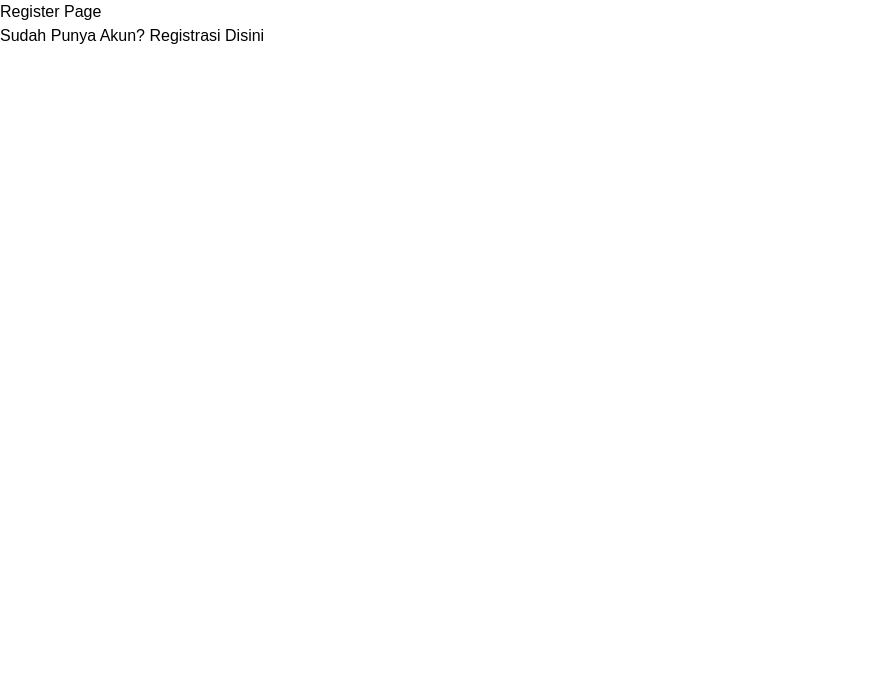
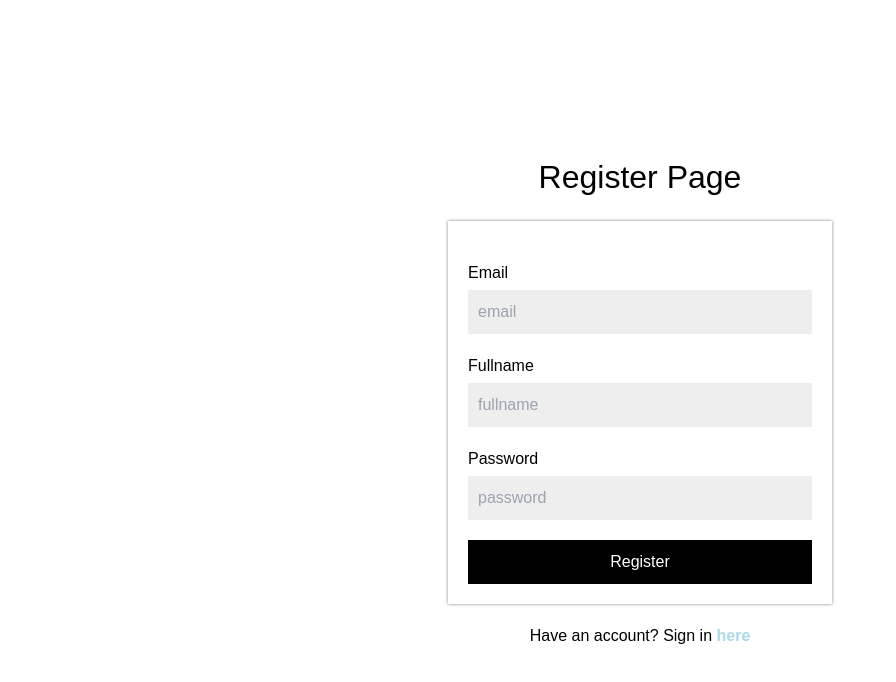
Before and after one commit to mazyogz/next-js-pages-router, a Next.js app: page /auth/register in a window 1280 px wide. Shown: the top 682 px of the page, without its empty margins (0-896 px from the left). Built offline with nearby package versions, Linux system fonts and the light colour scheme.

Commit message:
14. Styling Auth Register

```diff
--- a/src/pages/auth/register.tsx
+++ b/src/pages/auth/register.tsx
@@ -1,9 +1,9 @@
 import Link from "next/link";
+import RegisterView from "../../views/Auth/Register";
 const RegisterPage = () => {
   return (
     <div>
-      <h1>Register Page</h1>
-      <p>Sudah Punya Akun? Registrasi <Link href={"/auth/login"}>Disini</Link></p>
+      <RegisterView />
     </div>
   );
 };
--- /dev/null
+++ b/src/views/Auth/Register/Register.module.scss
@@ -0,0 +1,46 @@
+.register {
+    display: flex;
+    align-items: center;
+    justify-content: center;
+    flex-direction: column;
+    height: 100vh;
+    width: 100vw;
+
+    &__title {
+        font-size: 32px;
+        margin-bottom: 20px;
+    }
+
+    &__form {
+        width: 30%;
+        padding: 20px;
+        box-shadow: 0 0 3px rgba($color: #000000, $alpha: 0.5);
+        margin-bottom: 20px;
+
+        &__items {
+            display: flex;
+            flex-direction: column;
+            margin: 20px 0;
+
+            &__input {
+                padding: 10px;
+                background-color: #eee;
+                margin-top: 5px;
+            }
+
+            &__button {
+                background-color: #000000;
+                color: #fff;
+                width: 100%;
+                padding: 10px;
+            }
+        }
+    }
+
+    &__link {
+        a {
+            color: lightblue;
+            font-weight: bold;
+        }
+    }
+}
--- /dev/null
+++ b/src/views/Auth/Register/index.tsx
@@ -0,0 +1,62 @@
+import styles from "./Register.module.scss";
+import Link from "next/link";
+const RegisterView = () => {
+  return (
+    <div className={styles.register}>
+      <h1 className={styles.register__title}>Register Page</h1>
+      <div className={styles.register__form}>
+        <form action="">
+          <div className={styles.register__form__items}>
+            <label
+              htmlFor="email"
+              className={styles.register__form__items__label}
+            >
+              Email
+            </label>
+            <input
+              type="email"
+              name="email"
+              id="email"
+              placeholder="email"
+              className={styles.register__form__items__input}
+            />
+          </div>
+          <div className={styles.register__form__items}>
+            <label
+              htmlFor="fullname"
+              className={styles.register__form__items__label}
+            >
+              Fullname
+            </label>
+            <input
+              type="text"
+              name="fullname"
+              id="fullname"
+              placeholder="fullname"
+              className={styles.register__form__items__input}
+            />
+          </div>
+          <div className={styles.register__form__items}>
+            <label
+              htmlFor="password"
+              className={styles.register__form__items__label}
+            >
+              Password
+            </label>
+            <input
+              type="password"
+              name="password"
+              id="password"
+              placeholder="password"
+              className={styles.register__form__items__input}
+            />
+          </div>
+          <button className={styles.register__form__items__button} type="submit">Register</button>
+        </form>
+      </div>
+      <p className={styles.register__link}>Have an account? Sign in <Link href='/auth/login'>here</Link></p>
+    </div>
+  );
+};
+
+export default RegisterView;
```
